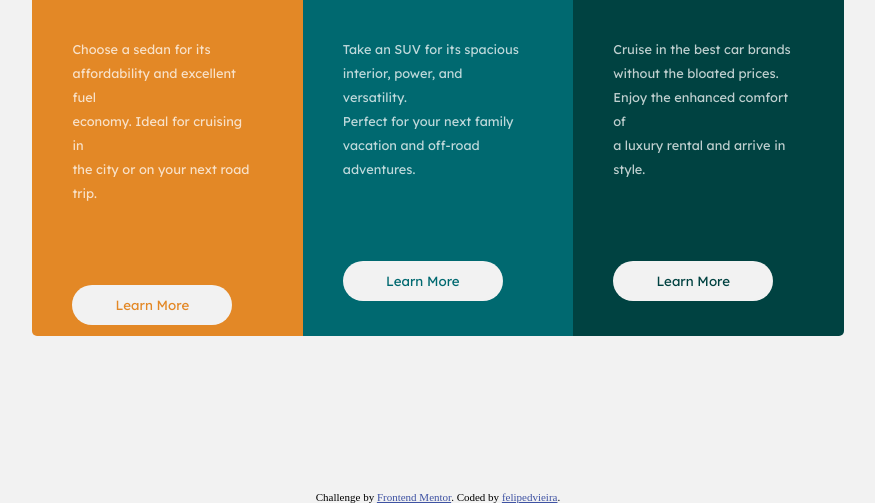
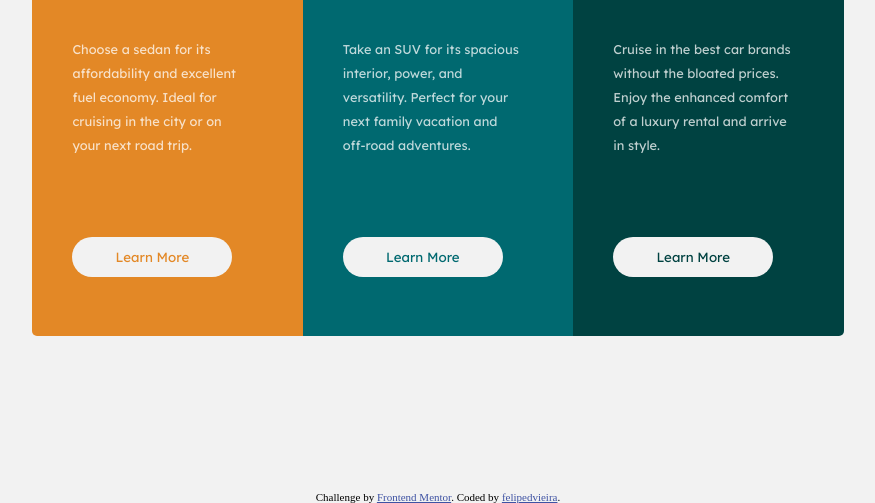
Before and after one commit to felipedvieira/3-column-preview-card-component, a plain HTML site: page index.html in a window 1280 px wide. Shown: the part 309-812 px from the top of the page, without its empty margins (202-1077 px from the left). Drawn offline with Linux system fonts and the light colour scheme; a web font is replaced by a local one.

Commit message:
Update index.html

```diff
--- a/index.html
+++ b/index.html
@@ -24,11 +24,18 @@
       <div class="goldBox">
         <img src="images\icon-sedans.svg" alt="sedans" />
         <h1 class="heading_Text">Sedans</h1>
-        <p class="p_Text">
+        <p class="p_Text display_None_desktop">
           <span>Choose a sedan for its </span>
           <span>affordability and excellent fuel </span>
           <span>economy. Ideal for cruising in </span
           ><span>the city or on your next road </span>trip.
+        </p>
+        <p class="display_None p_Text">
+          <span>Choose a sedan for its</span>
+          <span>affordability and excellent</span>
+          <span>fuel economy. Ideal for </span
+          ><span>cruising in the city or on</span
+          ><span>your next road trip.</span>
         </p>
         <button class="button_Sedan">Learn More</button>
       </div>
@@ -36,11 +43,18 @@
       <div class="cyanBox">
         <img src="images\icon-suvs.svg" alt="SUVs" />
         <h1 class="heading_Text">SUVs</h1>
-        <p class="p_Text">
-          <span>Take an SUV for its spacious</span
+        <p class="p_Text display_None_desktop">
+          <span>Take an SUV for its spacious </span
           ><span>interior, power, and versatility.</span
           ><span>Perfect for your next family</span>
           <span>vacation and off-road </span> adventures.
+        </p>
+        <p class="display_None p_Text">
+          <span>Take an SUV for its spacious</span
+          ><span>interior, power, and </span
+          ><span>versatility. Perfect for your</span
+          ><span>next family vacation and</span
+          ><span>off-road adventures.</span>
         </p>
         <button class="button_SUV">Learn More</button>
       </div>
@@ -48,11 +62,17 @@
       <div class="greenBox">
         <img src="images\icon-luxury.svg" alt="luxury" />
         <h1 class="heading_Text">Luxury</h1>
-        <p class="p_Text">
+        <p class="p_Text display_None_desktop">
           <span>Cruise in the best car brands </span
           ><span>without the bloated prices. </span
           ><span> Enjoy the enhanced comfort of </span
           ><span> a luxury rental and arrive in</span> style.
+        </p>
+        <p class="display_None p_Text">
+          <span>Cruise in the best car brands</span
+          ><span>without the bloated prices.</span
+          ><span>Enjoy the enhanced comfort</span
+          ><span>of a luxury rental and arrive</span> in style.
         </p>
         <button class="button_Luxury">Learn More</button>
       </div>
```
